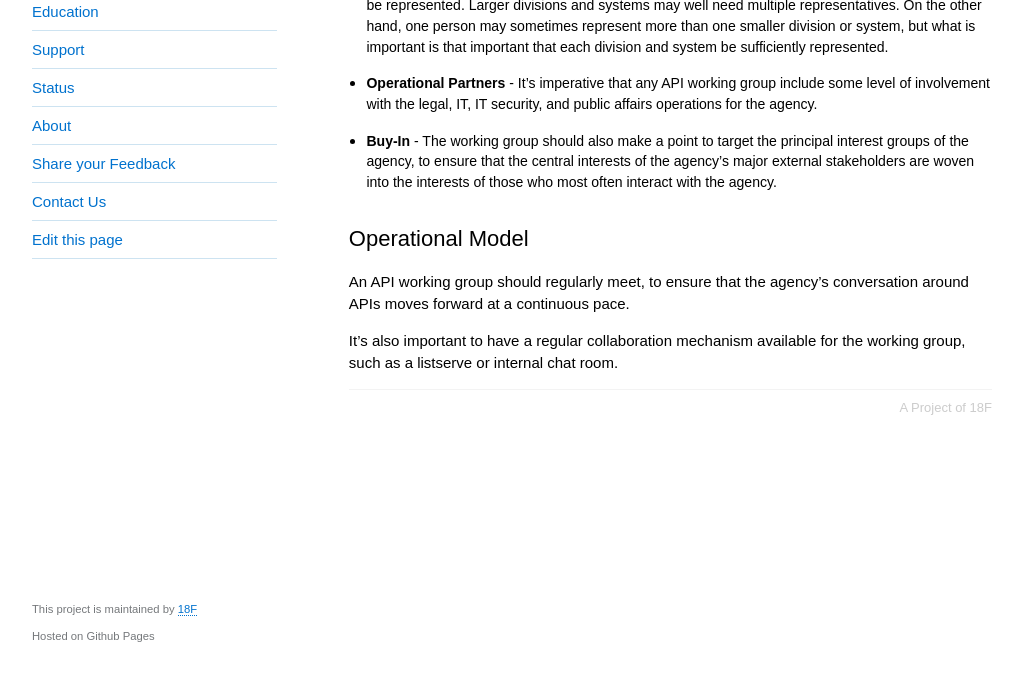
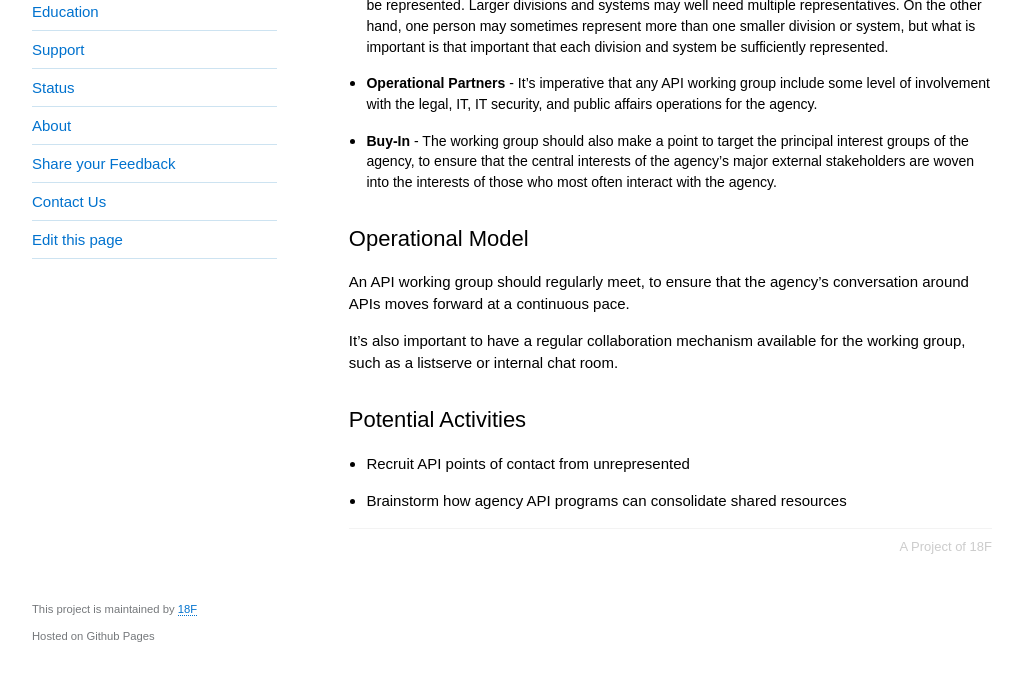
Before and after one commit to 18F/API-All-the-X, a Jekyll site: the page built from pages/agency_working_group-a_model.md, in a window 1280 px wide and 1008 px high, cut to the strip 332-1008 px from the top of the window. Shown: the whole strip, without its empty margins (128-1151 px from the left). Built offline with Jekyll 4.4.1, drawn with Linux system fonts in a browser that asks for light colours.

Commit message:
adding more

```diff
--- a/pages/agency_working_group-a_model.md
+++ b/pages/agency_working_group-a_model.md
@@ -18,3 +18,7 @@ title: "Agency Working Group - A Model"
 An API working group should regularly meet, to ensure that the agency's conversation around APIs moves forward at a continuous pace.
 
 It's also important to have a regular collaboration mechanism available for the working group, such as a listserve or internal chat room.
+
+## Potential Activities
+* Recruit API points of contact from unrepresented
+* Brainstorm how agency API programs can consolidate shared resources
```
